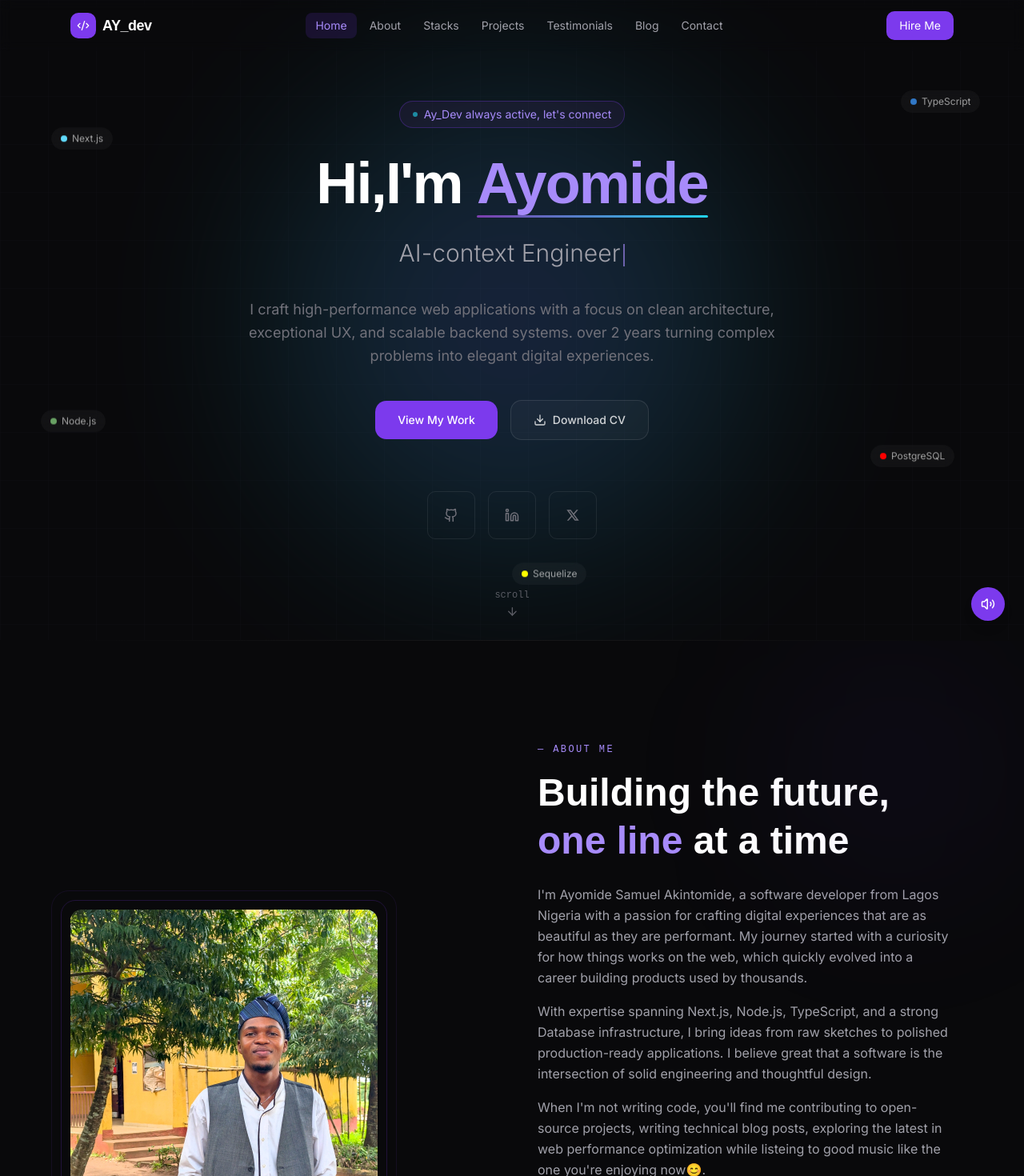
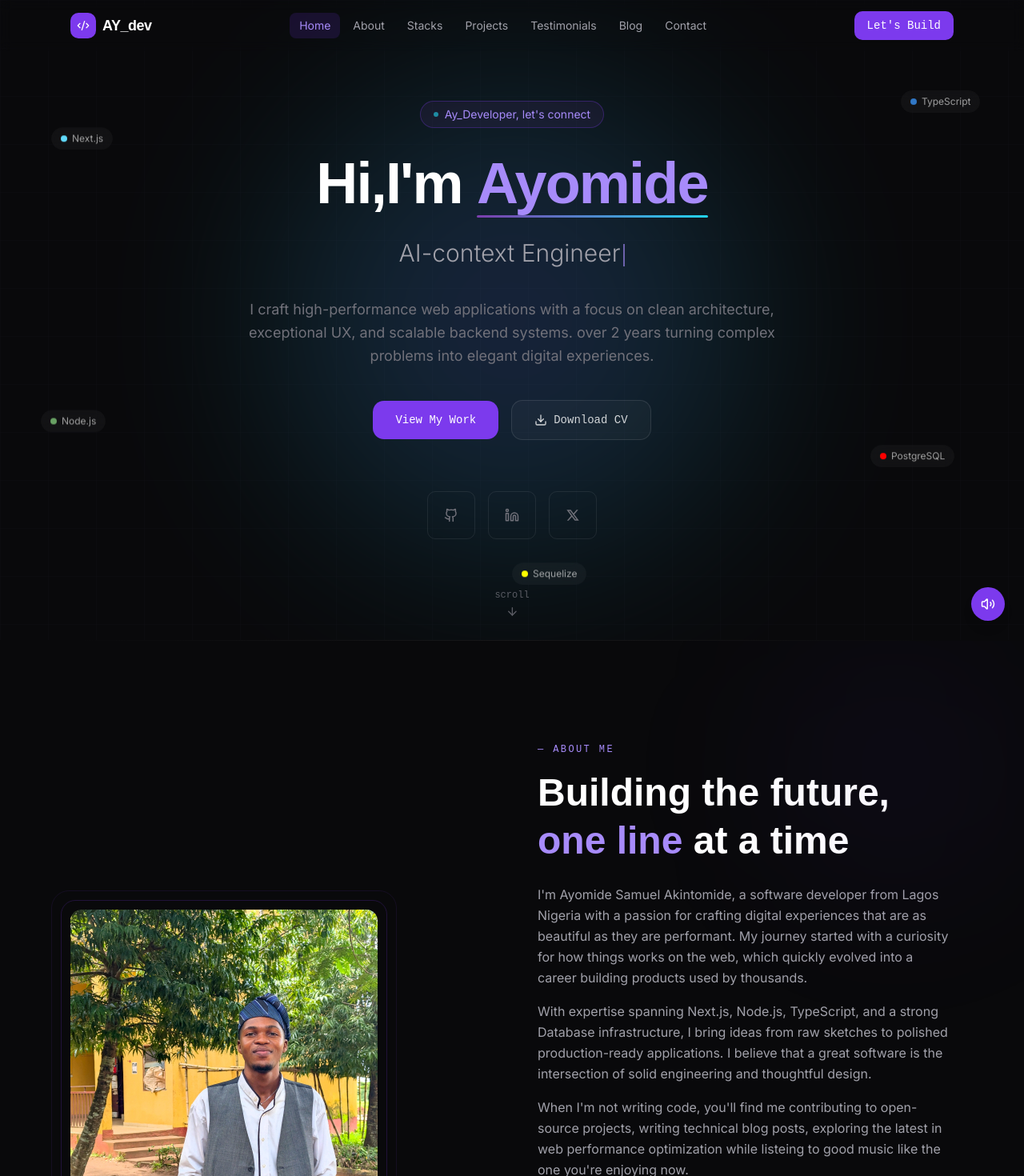
Before and after one commit to DaSpunk778/ayomideportfolio, a Next.js app: page / in a window 1280 px wide. Shown: the top 1470 px of the page at 80% size. Built offline with nearby package versions, Linux system fonts and the light colour scheme; a web font is replaced by a local one.

Commit message:
changed font style

```diff
--- a/components/About.tsx
+++ b/components/About.tsx
@@ -84,7 +84,7 @@ export default function About() {
                  </h2>
                  <div
                    style={{ fontFamily: "'Inter', sans-serif", fontWeight: 400 }}
-                   className="space-y-4 text-[#a1a1aa] leading-relaxed mb-8"
+                   className="space-y-4 text-[#a1a1aa]  leading-relaxed mb-8"
                  >
                    <p>
                      I'm Ayomide Samuel Akintomide, a software developer from Lagos Nigeria with a passion for crafting
@@ -95,12 +95,12 @@ export default function About() {
                    <p>
                      With expertise spanning Next.js, Node.js, TypeScript, and a strong Database infrastructure,
                      I bring ideas from raw sketches to polished production-ready applications.
-                     I believe great that a software is the intersection of solid engineering and thoughtful design.
+                     I believe that a great software is the intersection of solid engineering and thoughtful design.
                    </p>
                    <p>
                      When I'm not writing code, you'll find me contributing to open-source projects,
                      writing technical blog posts, exploring the latest in web performance optimization while listeing to good music
-                     like the one you're enjoying now😊.
+                     like the one you're enjoying now.
                    </p>
                  </div>
 
--- a/components/Hero.tsx
+++ b/components/Hero.tsx
@@ -106,8 +106,10 @@ export default function Hero() {
                   transition={{ delay: 0.5, duration: 0.6}}
                   className="inline-flex mt-20 sm:mt-0 items-center gap-2 px-4 py-1.5 rounded-full border border-[#7c3aed]/30 bg-[#7c3ead]/10 text-[#a78bfa] text-sm mb-8"
                 >
-                  <span className="w-1.5 h-1.5 rounded-full bg-[#22d3ee] animate-pulse" />
-                   Ay_Dev always active, let's connect
+                  <span
+                  style={{ fontFamily: "'JetBrains Mono', monospace"}}
+                  className="w-1.5 h-1.5 rounded-full bg-[#22d3ee] animate-pulse" />
+                   Ay_Developer, let's connect
                 </motion.div>
 
                 <motion.h1
@@ -168,16 +170,16 @@ export default function Hero() {
                 >
                   <button
                     onClick={() => document.getElementById("projects")?.scrollIntoView({ behavior: "smooth" })}
-                    className="group w-full sm:w-auto flex items-center justify-center gap-2 px-7 py-3.5 rounded-xl bg-[#7c3aed] hover:bg-[#6d28d9] text-white text-sm transition-all duration-200 hover:shadow-[0_0_30px_rgba(124,58,237,0.4)]"
-                    style={{ fontFamily: "'Inter', sans-serif", fontWeight: 500 }}
+                    className="group w-64 sm:w-auto flex items-center justify-center gap-2 px-7 py-3.5 rounded-xl bg-[#7c3aed] hover:bg-[#6d28d9] text-white text-sm transition-all duration-200 hover:shadow-[0_0_30px_rgba(124,58,237,0.4)]"
+                    style={{ fontFamily: "'JetBrains Mono', monospace", fontWeight: 500 }}
                   >
                     View My Work
                   </button>
                   <a
                     href="/ayomides_CV.pdf"
 
-                    className="group w-full sm:w-auto flex items-center justify-center gap-2 px-7 py-3.5 rounded-xl border border-white/10 hover:border-white/20 text-white/80 hover:text-white text-sm transition-all duration-200 bg-white/3 hover:bg-white/[0.07]"
-                    style={{ fontFamily: "'Inter', sans-serif", fontWeight: 500 }}
+                    className="group w-64 sm:w-auto flex items-center justify-center gap-2 px-7 py-3.5 rounded-xl border border-white/10 hover:border-white/20 text-white/80 hover:text-white text-sm transition-all duration-200 bg-white/3 hover:bg-white/[0.07]"
+                    style={{ fontFamily: "'JetBrains Mono', monospace", fontWeight: 500 }}
                    >
                     <Download size={16} />
                     Download CV
--- a/components/Navbar.tsx
+++ b/components/Navbar.tsx
@@ -108,9 +108,9 @@ export default function Navbar() {
               <button
               onClick={() => scrollTo("#contact")}
               className="px-4 py-2 text-sm bg-[#7c3aed] hover:bg-[#6d28d9] text-white rounded-lg transition-colors"
-              style={{ fontFamily: "'inter', sans-serif"}}
+              style={{ fontFamily: "'JetBrains Mono', monospace"}}
               >
-                Hire Me
+                Let's Build
               </button>
             </div>
 
@@ -146,9 +146,10 @@ export default function Navbar() {
                   ))}
                   <li className="pt-2 px-3">
                     <button
+                      style={{ fontFamily: "'JetBrains Mono', monospace"}}
                       onClick={() => scrollTo("#contact")}
                       className="w-full px-4 py-3 text-sm bg-[#7c3aed] hover:bg-[#6d28d9] text-white rounded-lg transition-colors">
-                    Hire Me
+                    let's Build
                     </button>
                   </li>
                 </ul>
--- a/components/Testimonals.tsx
+++ b/components/Testimonals.tsx
@@ -148,7 +148,7 @@ export default function Testimonials() {
 
                 {/*quotes from people */}
                 <blockquote
-                  className="text-lg sm:text-xl text-white/80 leading-relaxed mb-8 max-w-3xl"
+                  className="text-[16px] sm:text-[16px] text-white/80 leading-relaxed mb-8 max-w-3xl"
                   style={{ fontFamily: "'Inter', sans-serif", fontWeight: 300 }}
                 >
                   "{current.content}"
```
